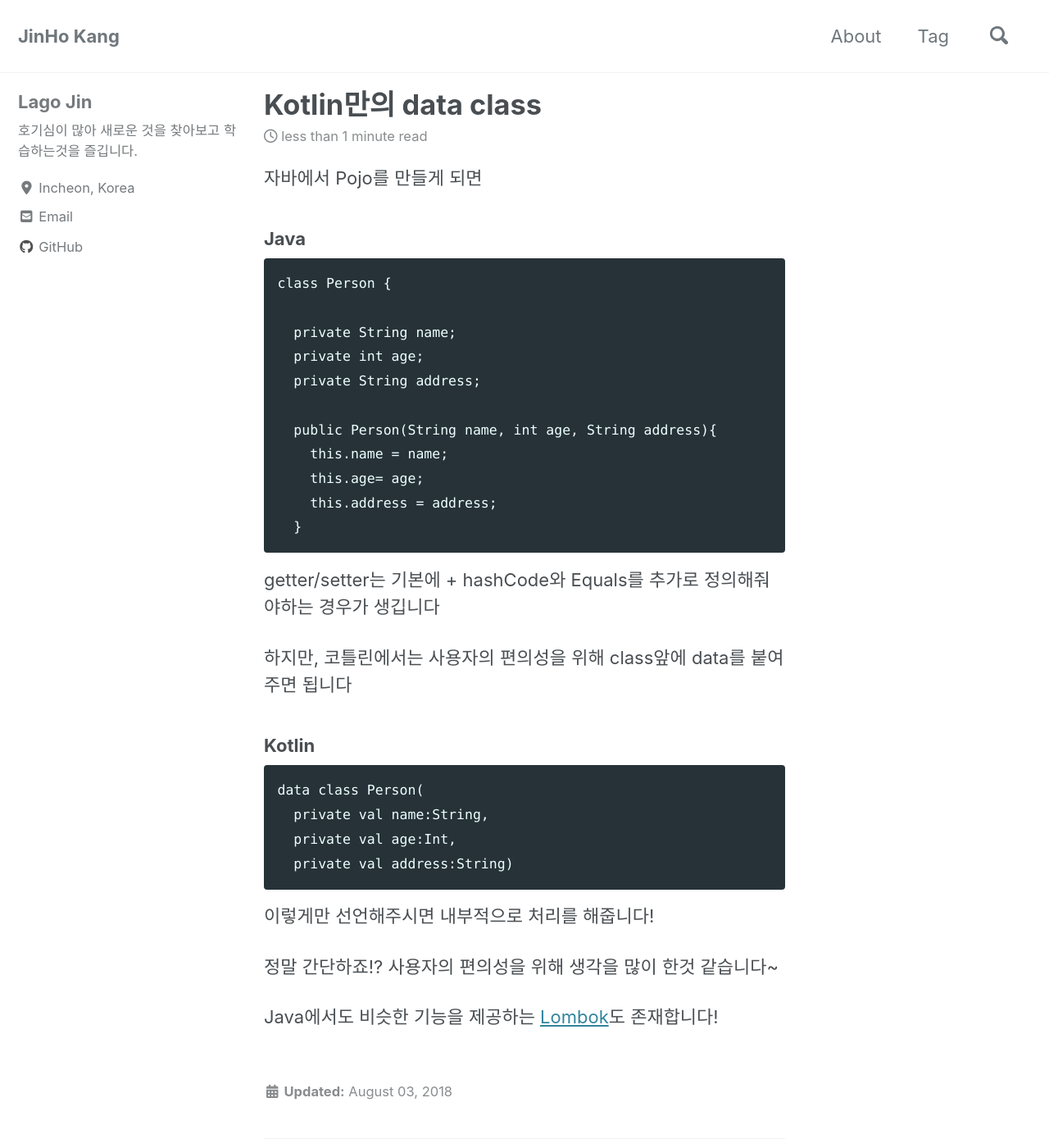
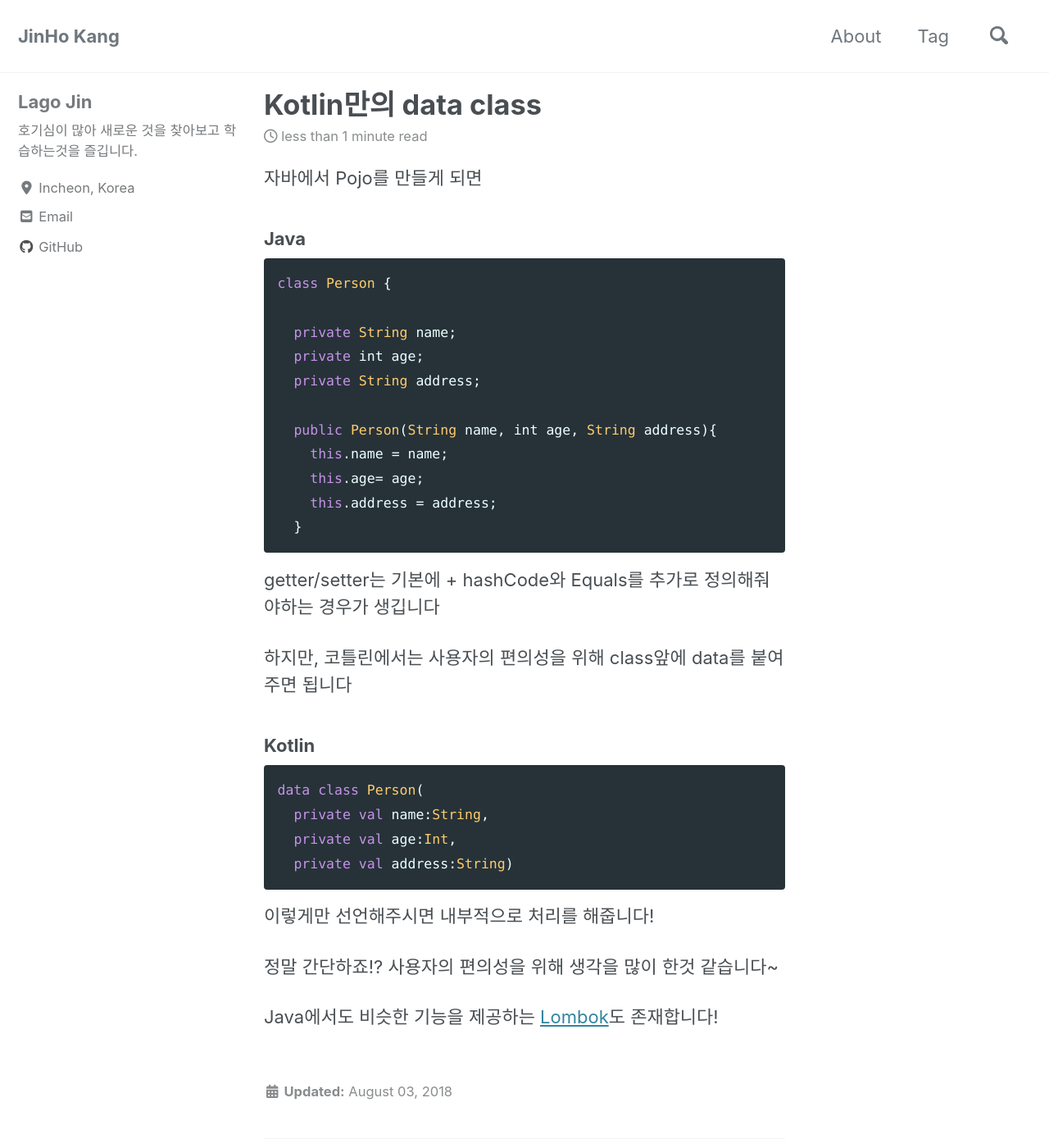
Before and after one commit to lagoJin/lagoJin.github.io, a Jekyll site: the page built from _posts/2018/08/2018-08-03-kotlin-data.md, in a window 1280 px wide and 1400 px high. Shown: the whole window at 82% size. Built offline with Jekyll 4.4.1, drawn with Linux system fonts in a browser that asks for light colours; cached includes are drawn as plain includes; nearby versions of some CDN libraries; comment, search, counter and statistics services are not loaded.

Commit message:
kotlin 수정

````diff
--- a/_posts/2018/08/2018-08-03-kotlin-data.md
+++ b/_posts/2018/08/2018-08-03-kotlin-data.md
@@ -11,7 +11,7 @@ tags: [Kotlin,Java,data,class]
 자바에서 Pojo를 만들게 되면
 
 ### Java
-~~~
+```kotlin
 class Person {
 
   private String name;
@@ -23,7 +23,7 @@ class Person {
     this.age= age;
     this.address = address;
   }
-~~~
+```
 
 getter/setter는 기본에  + hashCode와 Equals를 추가로 정의해줘야하는 경우가 생깁니다
 
@@ -31,12 +31,12 @@ getter/setter는 기본에  + hashCode와 Equals를 추가로 정의해줘야하
 하지만, 코틀린에서는 사용자의 편의성을 위해 class앞에 data를 붙여주면 됩니다
 
 ### Kotlin
-~~~
+```kotlin
 data class Person(
   private val name:String,
   private val age:Int,
   private val address:String)
-~~~
+```
 
 이렇게만 선언해주시면 내부적으로 처리를 해줍니다!
 
````
